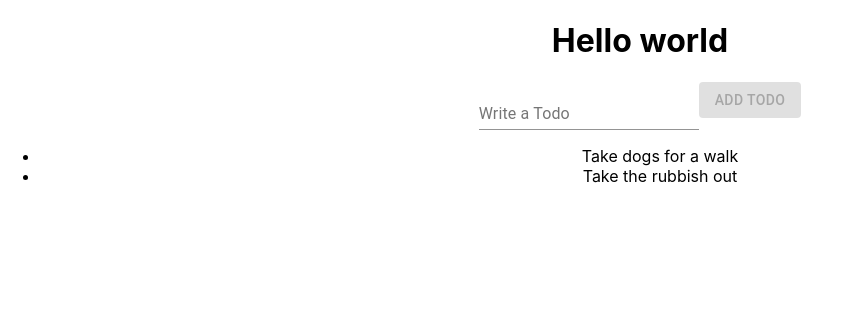
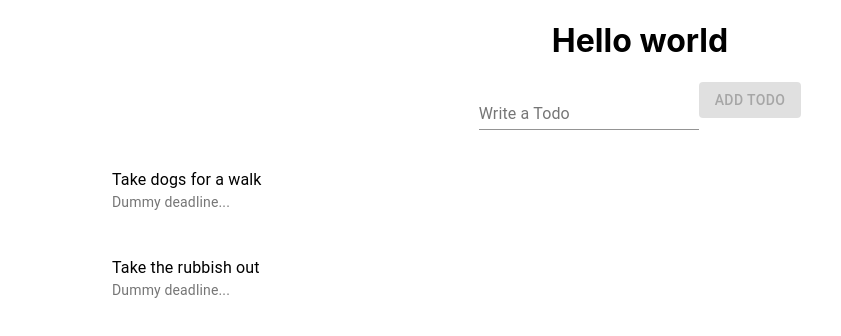
Before and after one commit to khalatevarun/Todo-Firebase, a React (Create React App) app: page / in a window 1280 px wide. Shown: the top 336 px of the page, without its empty margins (0-841 px from the left). Built offline with nearby package versions, Linux system fonts and the light colour scheme.

Commit message:
replace html li with material ui list

```diff
--- a/src/Todo.js
+++ b/src/Todo.js
@@ -1,10 +1,20 @@
+import {
+  Avatar,
+  List,
+  ListItem,
+  ListItemAvatar,
+  ListItemText,
+} from '@material-ui/core';
 import React from 'react';
 
 function Todo(props) {
   return (
-    <div>
-      <li>{props.text}</li>
-    </div>
+    <List>
+      <ListItem>
+        <ListItemAvatar></ListItemAvatar>
+        <ListItemText primary={props.text} secondary="Dummy deadline..." />
+      </ListItem>
+    </List>
   );
 }
 
```
